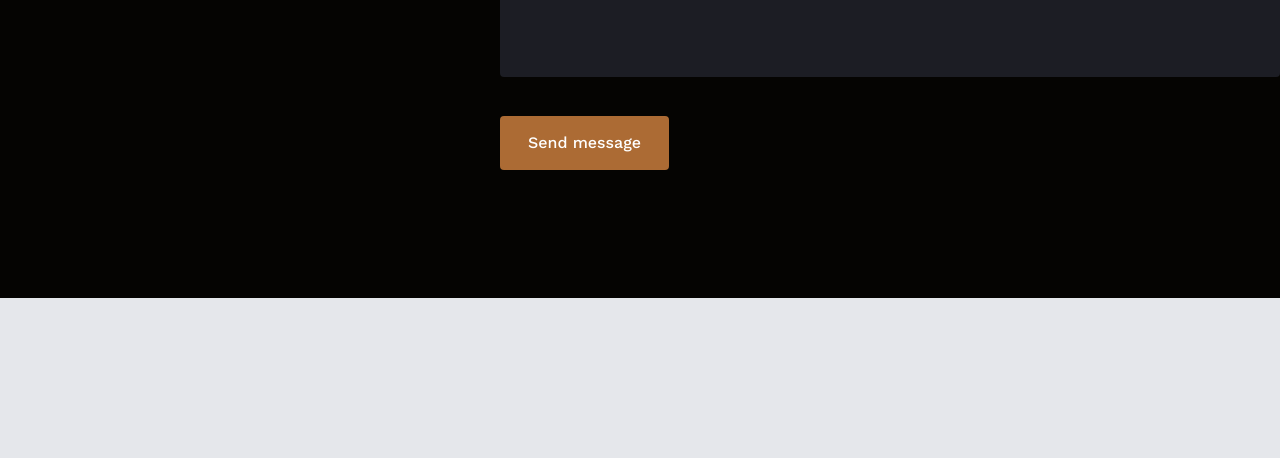
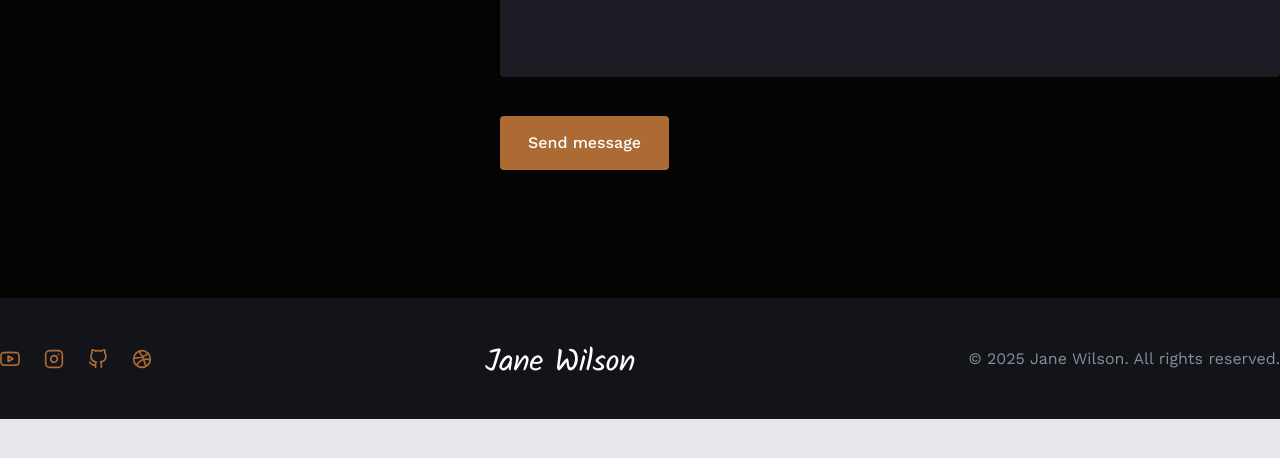
Before and after one commit to Eugensson/portfolio_5, a Next.js app: page / in a window 1280 px wide. Shown: the part 5801-6259 px from the top of the page. After the commit the page ends 6220 px from the top, so only its background shows below. Built offline with nearby package versions, Linux system fonts and the light colour scheme; a web font is replaced by a local one.

Commit message:
Create Footer section

```diff
--- a/app/page.tsx
+++ b/app/page.tsx
@@ -3,6 +3,7 @@ import { About } from "@/components/about";
 import { Header } from "@/components/header";
 import { Brands } from "@/components/brands";
 import { Skills } from "@/components/skills";
+import { Footer } from "@/components/footer";
 import { Contact } from "@/components/contact";
 import { Services } from "@/components/services";
 import { Portfolio } from "@/components/portfolio";
@@ -20,7 +21,7 @@ const Home = () => {
       <Services />
       <Testimonials />
       <Contact />
-      <div className="h-1000" />
+      <Footer />
     </main>
   );
 };
--- /dev/null
+++ b/components/footer.tsx
@@ -0,0 +1,16 @@
+import { Logo } from "@/components/logo";
+import { Socials } from "@/components/socials";
+
+export const Footer = () => {
+  return (
+    <section className="py-12 bg-tertiary">
+      <div className="container">
+        <div className="flex flex-col lg:flex-row items-center justify-between space-y-6 lg:space-y-0">
+          <Socials />
+          <Logo />
+          <p>&copy; 2025 Jane Wilson. All rights reserved.</p>
+        </div>
+      </div>
+    </section>
+  );
+};
```
